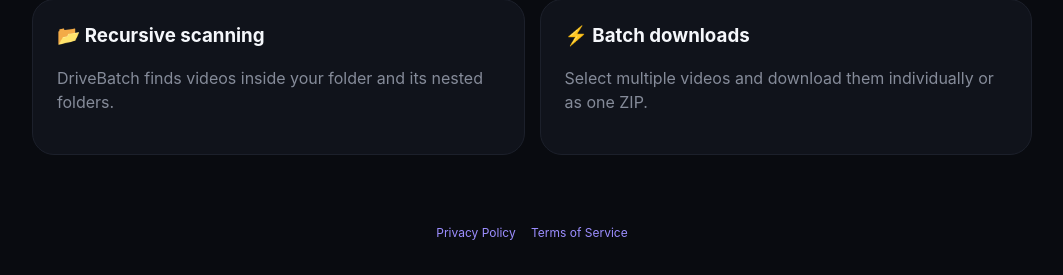
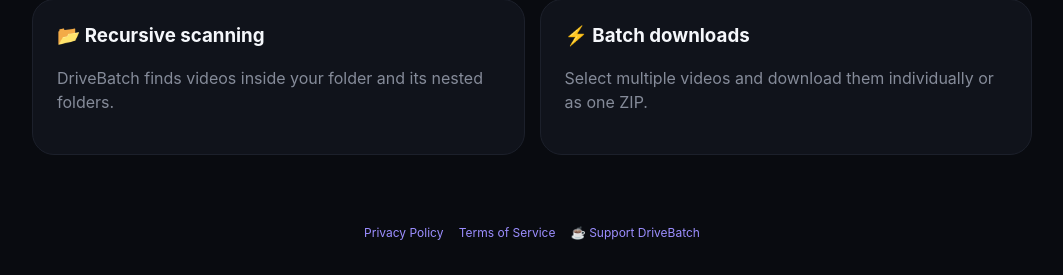
Before and after one commit to rikoruko/drivebatch, a Flask app: page / in a window 1280 px wide. Shown: the part 846-1121 px from the top of the page, without its empty margins (108-1171 px from the left). Run offline with Flask 3, Linux system fonts and the light colour scheme; some libraries are stand-ins or nearby versions.

Commit message:
Add donation link to site footer
Co-authored-by: Copilot App <223556219+Copilot@users.noreply.github.com>

```diff
--- a/templates/index.html
+++ b/templates/index.html
@@ -238,6 +238,13 @@
 <footer class="site-footer">
   <a href="/privacy">Privacy Policy</a>
   <a href="/terms">Terms of Service</a>
+  <a
+    href="https://buymeacoffee.com/rikoruko"
+    target="_blank"
+    rel="noopener noreferrer"
+  >
+    ☕ Support DriveBatch
+  </a>
 </footer>
 
 
```
